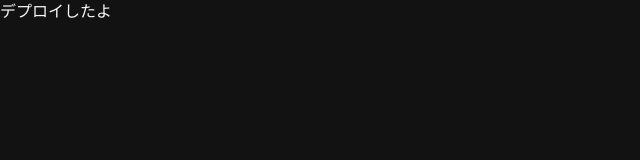
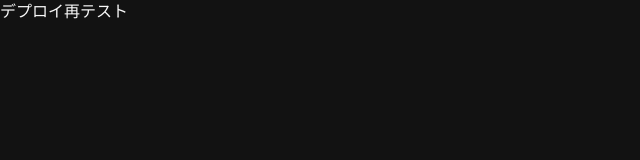
Before and after one commit to 4tk666/next-todo, a Next.js app: page / in a window 1280 px wide. Shown: the top 160 px of the page, without its empty margins (0-640 px from the left). Built offline with nearby package versions, Linux system fonts and the light colour scheme.

Commit message:
デプロイ再テスト

```diff
--- a/src/app/page.tsx
+++ b/src/app/page.tsx
@@ -1,7 +1,7 @@
 export default function Home() {
   return (
     <div>
-      <main>デプロイしたよ</main>
+      <main>デプロイ再テスト</main>
     </div>
   )
 }
```
